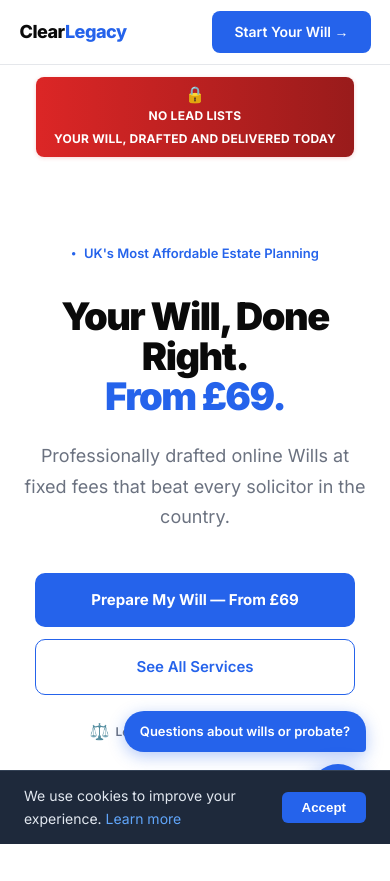
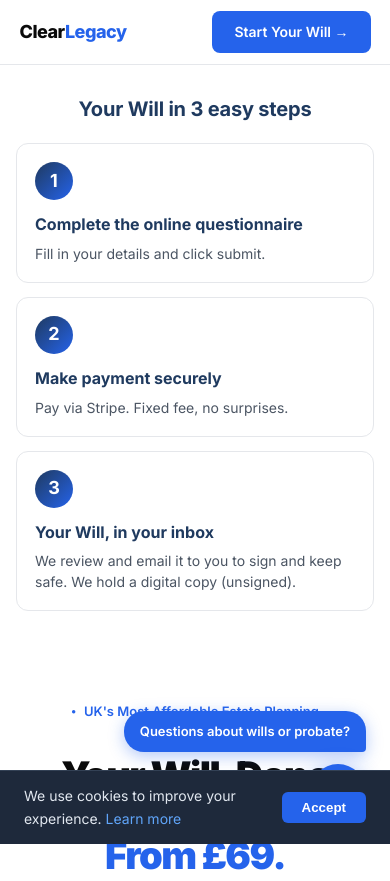
Before and after one commit to S7SSL/clearlegacy-site, a plain HTML site: page index.html in a window 390 px wide. Shown: the top 881 px of the page. Drawn offline with Linux system fonts and the light colour scheme.

Commit message:
Replace trust banner with 3-step process section + remove duplicate How section
- Removed the red 'No lead lists' trust banner pill (HTML + CSS)
- Added new 'Your Will in 3 easy steps' section in its place (between nav and hero):
  Step 1: Complete the online questionnaire — Fill in your details and click submit
  Step 2: Make payment securely — Pay via Stripe. Fixed fee, no surprises.
  Step 3: Your Will, in your inbox — Reviewed and emailed to you to sign and keep safe. We hold a digital copy (unsigned).
- Removed the existing 4-step 'How it works' section (was at #how) to avoid duplicating the same process narrative
- Card design uses brand navy gradient on numbers, neutral border, subtle hover lift
- Mobile: stacks 3-up to 1-up on screens under 768px
- Skin-ready for Google Stitch — clean structure with semantic class names

```diff
--- a/index.html
+++ b/index.html
@@ -383,18 +383,22 @@ footer{background:#fff;border-top:1px solid var(--border);padding:48px 5% 28px}
 @media(max-width:480px){ .steps-grid{grid-template-columns:1fr} .compare-grid{grid-template-columns:1fr 1fr} .footer-grid{grid-template-columns:1fr}
 }
 
-.trust-strip{background:transparent;padding:14px 20px 0;text-align:center;border:none;box-shadow:none;position:relative}
-.trust-strip-inner{display:inline-flex;align-items:center;justify-content:center;gap:10px;flex-wrap:wrap;max-width:720px;background:linear-gradient(90deg,#DC2626 0%,#991B1B 100%);color:#fff;padding:9px 22px;border-radius:8px;font-size:14px;letter-spacing:.15px;line-height:1.4;box-shadow:0 1px 4px rgba(220,38,38,.2);font-weight:500}
-.trust-strip-icon{font-size:16px;line-height:1}
-.trust-strip-bold{font-weight:700;color:#fff;letter-spacing:.25px;text-transform:uppercase;font-size:13px}
-.trust-strip-sep{color:rgba(255,255,255,.55);font-weight:600;margin:0 4px;font-size:14px}
-.trust-strip-tagline{color:#fff}
-.trust-strip-tagline em{font-style:normal;color:#fff;font-weight:700}
-@media(max-width:600px){
-  .trust-strip{padding:12px 14px 0}
-  .trust-strip-inner{gap:6px;flex-direction:column;font-size:12.5px;padding:9px 18px}
-  .trust-strip-sep{display:none}
-  .trust-strip-bold{font-size:12px}
+
+
+.quick-steps{padding:36px 20px 8px;background:transparent}
+.quick-steps-inner{max-width:1100px;margin:0 auto}
+.quick-steps-title{text-align:center;font-size:24px;font-weight:700;color:#1F3A5F;margin:0 0 24px;letter-spacing:-.2px}
+.quick-steps-grid{display:grid;grid-template-columns:repeat(3,1fr);gap:20px}
+.quick-step-card{background:#fff;border:1px solid #e5e7eb;border-radius:12px;padding:24px 22px;text-align:left;transition:transform .15s,box-shadow .15s;position:relative}
+.quick-step-card:hover{transform:translateY(-2px);box-shadow:0 6px 18px rgba(31,58,95,.08)}
+.quick-step-num{display:flex;align-items:center;justify-content:center;width:38px;height:38px;border-radius:50%;background:linear-gradient(135deg,#1F3A5F 0%,#2563eb 100%);color:#fff;font-weight:700;font-size:18px;margin-bottom:14px}
+.quick-step-title{font-size:16px;font-weight:700;color:#1F3A5F;margin:0 0 8px;line-height:1.3}
+.quick-step-desc{font-size:14px;color:#4b5563;line-height:1.5;margin:0}
+@media(max-width:768px){
+.quick-steps{padding:28px 16px 4px}
+.quick-steps-title{font-size:20px;margin-bottom:18px}
+.quick-steps-grid{grid-template-columns:1fr;gap:14px}
+.quick-step-card{padding:18px}
 }
 </style>
 <!-- Google Analytics -->
@@ -426,15 +430,29 @@ fbq('track', 'PageView');
 <nav>  <div class="nav-inner">  <a href="/" class="logo">Clear<span>Legacy</span></a>  <ul class="nav-links">  <li><a href="/wills/">Wills</a></li>  <li><a href="/lasting-power-of-attorney/">LPA</a></li>  <li><a href="/probate/">Probate</a></li>  <li><a href="/pricing/">Pricing</a></li>  <li><a href="/guides/">Guides</a></li>  </ul>  <a href="/forms/will.html" class="nav-cta">Start Your Will →</a>  </div>
 </nav>
 
-<!-- TRUST BANNER -->
-<div class="trust-strip">
-  <div class="trust-strip-inner">
-    <span class="trust-strip-icon" aria-hidden="true">🔒</span>
-    <strong class="trust-strip-bold">No lead lists</strong>
-    <span class="trust-strip-sep">·</span>
-    <strong class="trust-strip-bold">Your Will, drafted and delivered today</strong>
+<!-- QUICK 3-STEP PROCESS -->
+<section class="quick-steps">
+  <div class="quick-steps-inner">
+    <h2 class="quick-steps-title">Your Will in 3 easy steps</h2>
+    <div class="quick-steps-grid">
+      <div class="quick-step-card">
+        <div class="quick-step-num">1</div>
+        <h3 class="quick-step-title">Complete the online questionnaire</h3>
+        <p class="quick-step-desc">Fill in your details and click submit.</p>
+      </div>
+      <div class="quick-step-card">
+        <div class="quick-step-num">2</div>
+        <h3 class="quick-step-title">Make payment securely</h3>
+        <p class="quick-step-desc">Pay via Stripe. Fixed fee, no surprises.</p>
+      </div>
+      <div class="quick-step-card">
+        <div class="quick-step-num">3</div>
+        <h3 class="quick-step-title">Your Will, in your inbox</h3>
+        <p class="quick-step-desc">We review and email it to you to sign and keep safe. We hold a digital copy (unsigned).</p>
+      </div>
+    </div>
   </div>
-</div>
+</section>
 
 <!-- HERO -->
 <section class="hero">  <div class="hero-inner">  <img src="/images/hero-write-will-online-uk.jpg" alt="Couple writing their Will online with ClearLegacy - legally valid in England and Wales, Single Will from £69, Mirror Wills from £99" width="1536" height="1024" fetchpriority="high" style="width:100%;max-width:1100px;height:auto;display:block;margin:0 auto 28px;border-radius:16px;box-shadow:0 8px 24px rgba(0,0,0,0.08)" onerror="this.style.display='none'" loading="eager" decoding="sync">  <div class="hero-badge">UK's Most Affordable Estate Planning</div>  <h1>Your Will, Done Right.<br><span class="highlight">From £69.</span></h1>  <p>Professionally drafted online Wills at fixed fees that beat every solicitor in the country.</p>  <div class="hero-btns">  <a href="/forms/will.html" class="btn-primary">Prepare My Will — From £69</a>  <a href="#services" class="btn-secondary">See All Services</a>  </div>  <div class="trust-badges">  <div class="badge"><span class="badge-icon">⚖️</span> Legally valid in England & Wales</div>  <div class="badge"><span class="badge-icon">✅</span> Expert reviewed within 24 hrs</div>  <div class="badge"><span class="badge-icon">🔒</span> Secure & confidential</div>  <div class="badge"><span class="badge-icon">💷</span> Fixed fee — no surprises</div>  </div>  </div>
@@ -458,10 +476,6 @@ fbq('track', 'PageView');
 
 <!-- SERVICES -->
 <section class="services" id="services">  <div class="section-header">  <p class="section-tag">What We Do</p>  <h2 class="section-title">Everything You Need,<br>In One Place</h2>  <p class="section-sub">Online. Fixed fees. Reviewed by qualified professionals.</p>  </div>  <div class="services-grid">  <div class="svc-card">  <div class="svc-icon">📜</div>  <div class="svc-name">Wills</div>  <p class="svc-desc">Legally valid Wills for individuals and couples. Covers executors, guardians, specific gifts and residuary estate. Reviewed and returned within 24 hours.</p>  <div class="svc-price-tag">From £69</div>  <a href="/forms/will.html" class="svc-link">Start your Will</a>  </div>  </div>
-</section>
-
-<!-- HOW IT WORKS -->
-<section class="how" id="how">  <div class="how-inner">  <div class="section-header">  <p class="section-tag">Simple Process</p>  <h2 class="section-title">Your Will Ready in 24 Hours</h2>  <p class="section-sub">Four steps. No appointments. No waiting rooms.</p>  </div>  <div class="steps-grid">  <div class="step-item">  <div class="step-num">1</div>  <div class="step-title">Answer the questionnaire</div>  <p class="step-desc">15–20 minutes online. We ask everything your Will needs.</p>  </div>  <div class="step-item">  <div class="step-num">2</div>  <div class="step-title">We draft your Will</div>  <p class="step-desc">Our estate planners prepare your documents within 24 hours.</p>  </div>  <div class="step-item">  <div class="step-num">3</div>  <div class="step-title">Review & approve</div>  <p class="step-desc">Check every detail. Amendments included. Approve when satisfied.</p>  </div>  <div class="step-item">  <div class="step-num">4</div>  <div class="step-title">Sign & store</div>  <p class="step-desc">Print, then sign in wet ink with two adult witnesses present together (UK law requires this). We securely store your digital draft for re-download anytime.</p>  </div>  </div>  </div>
 </section>
 
 <!-- PRICING -->
```
